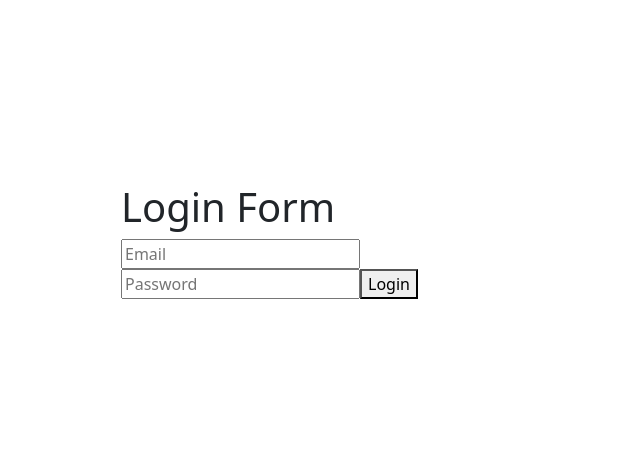
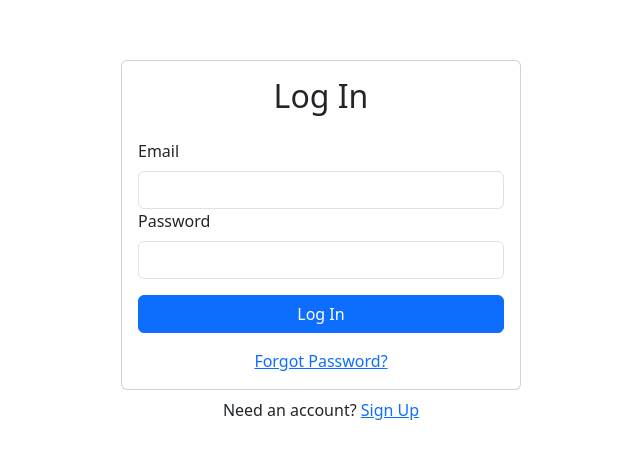
Before and after one commit to xmustafa5/dashboard_store, a React (Create React App) app: page /login in a window 1280 px wide. Shown: the part 159-618 px from the top of the page, without its empty margins (319-959 px from the left). Built offline with nearby package versions, Linux system fonts and the light colour scheme; no server answers.

Commit message:
fix login

```diff
--- a/src/components/Login.jsx
+++ b/src/components/Login.jsx
@@ -1,37 +1,63 @@
-import { useState } from "react"
+import { React, useRef, useState } from "react";
+import { useAuth } from "../context/AuthContext";
+import { Form, Button, Card, Alert } from "react-bootstrap";
+import { Link, useNavigate, useLocation } from "react-router-dom";
+export default function Login() {
+  const emailRef = useRef();
+  const passwordRef = useRef();
+  const { login } = useAuth();
+  const [error, setError] = useState("");
+  const [loading, setLoading] = useState(false);
+  const navigate = useNavigate();
+  const location = useLocation();
+  const redirectPath = location.state?.path || "/";
+  async function handleSubmit(e) {
+    e.preventDefault();
 
-function Login() {
-
-    const [formData, setFormData] = useState({
-        email: '', // required
-        password: '' // required
-    })
-
-    function handleSubmit(e) {
-        e.preventDefault()
-        fetch('http://localhost:3000/login', {
-            method: 'POST',
-            headers: {'Content-Type' : 'application/json'},
-            body: JSON.stringify(formData)
-        })
-        .then(res => res.json())
-        .then(data => console.log(data.user))
+    try {
+      setError("");
+      setLoading(true);
+      await login(emailRef.current.value, passwordRef.current.value);
+      navigate(redirectPath, { replace: true });
+    } catch {
+      setError("Failed to log in");
     }
 
-    function handleChange(e) {
-        setFormData({...formData, [e.target.name] : e.target.value})
-    }
+    setLoading(false);
+  }
 
-    return (
-        <div>
-            <h1>Login Form</h1>
-            <form className='login-form' onSubmit={e => handleSubmit(e)}>
-                <input type='text' placeholder='Email' value={formData.email} name='email' onChange={e => handleChange(e)} ></input>
-                <input type='text' placeholder='Password' value={formData.password} name='password' onChange={e => handleChange(e)} ></input>
-                <button className='login-btn' type='submit'>Login</button>
-            </form>
-        </div>
-    )
+  return (
+    <>
+      <Card>
+        <Card.Body>
+          <h2 className="text-center mb-4">Log In</h2>
+          {error && <Alert variant="danger">{error}</Alert>}
+          <Form onSubmit={handleSubmit}>
+            <Form.Group>
+              <Form.Label htmlFor="email">Email</Form.Label>
+              <Form.Control id="email" type="text" ref={emailRef} required />
+            </Form.Group>
+            <Form.Group>
+              <Form.Label htmlFor="password">Password</Form.Label>
+              <Form.Control
+                id="password"
+                type="password"
+                ref={passwordRef}
+                required
+              />
+            </Form.Group>
+            <Button disabled={loading} className="w-100 mt-3" type="submit">
+              Log In
+            </Button>
+          </Form>
+          <div className="w-100 text-center mt-3">
+            <Link to="/forgot-password">Forgot Password?</Link>
+          </div>
+        </Card.Body>
+      </Card>
+      <div className="w-100 text-center mt-2">
+        Need an account? <Link to="/signup">Sign Up</Link>
+      </div>
+    </>
+  );
 }
-
-export default Login
```
